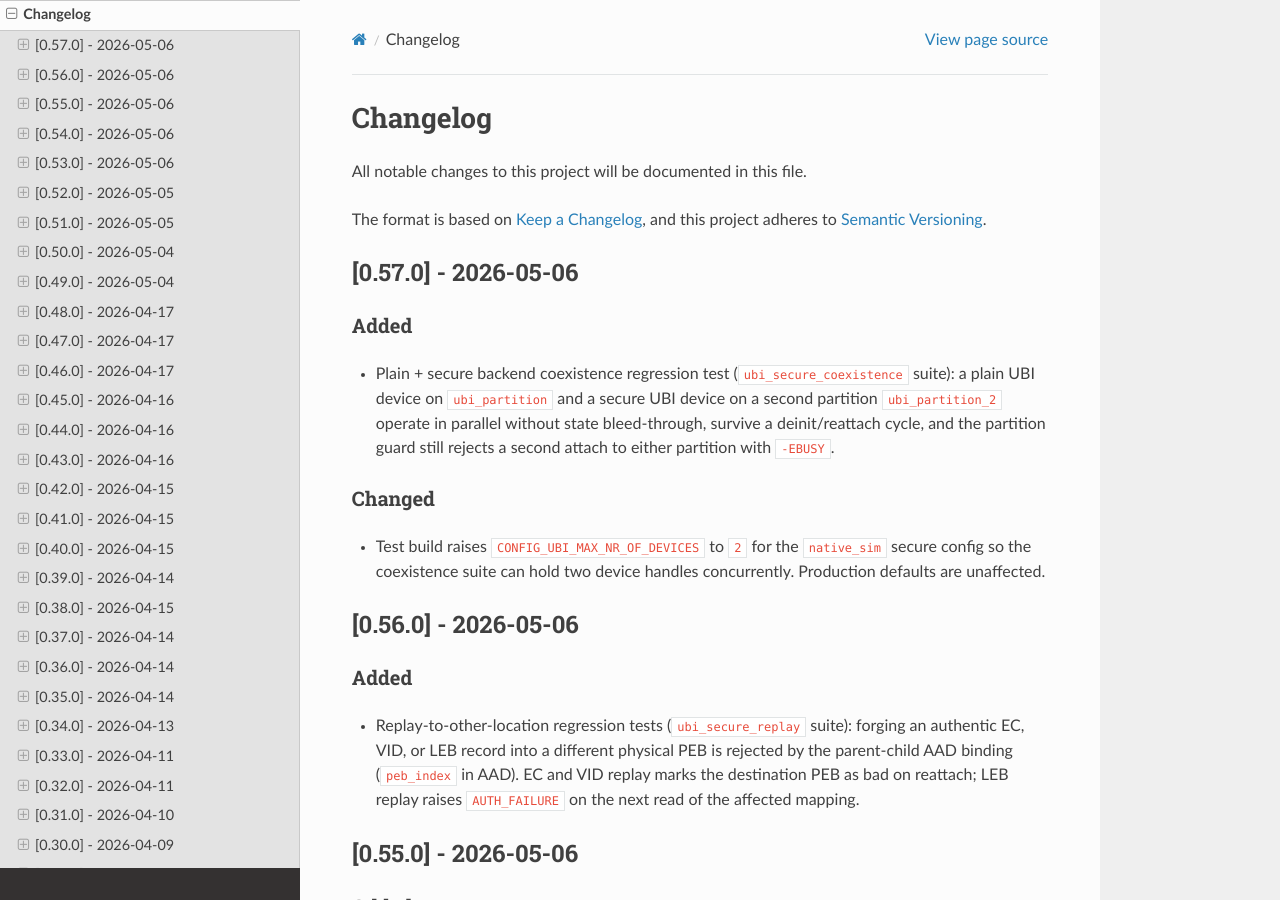
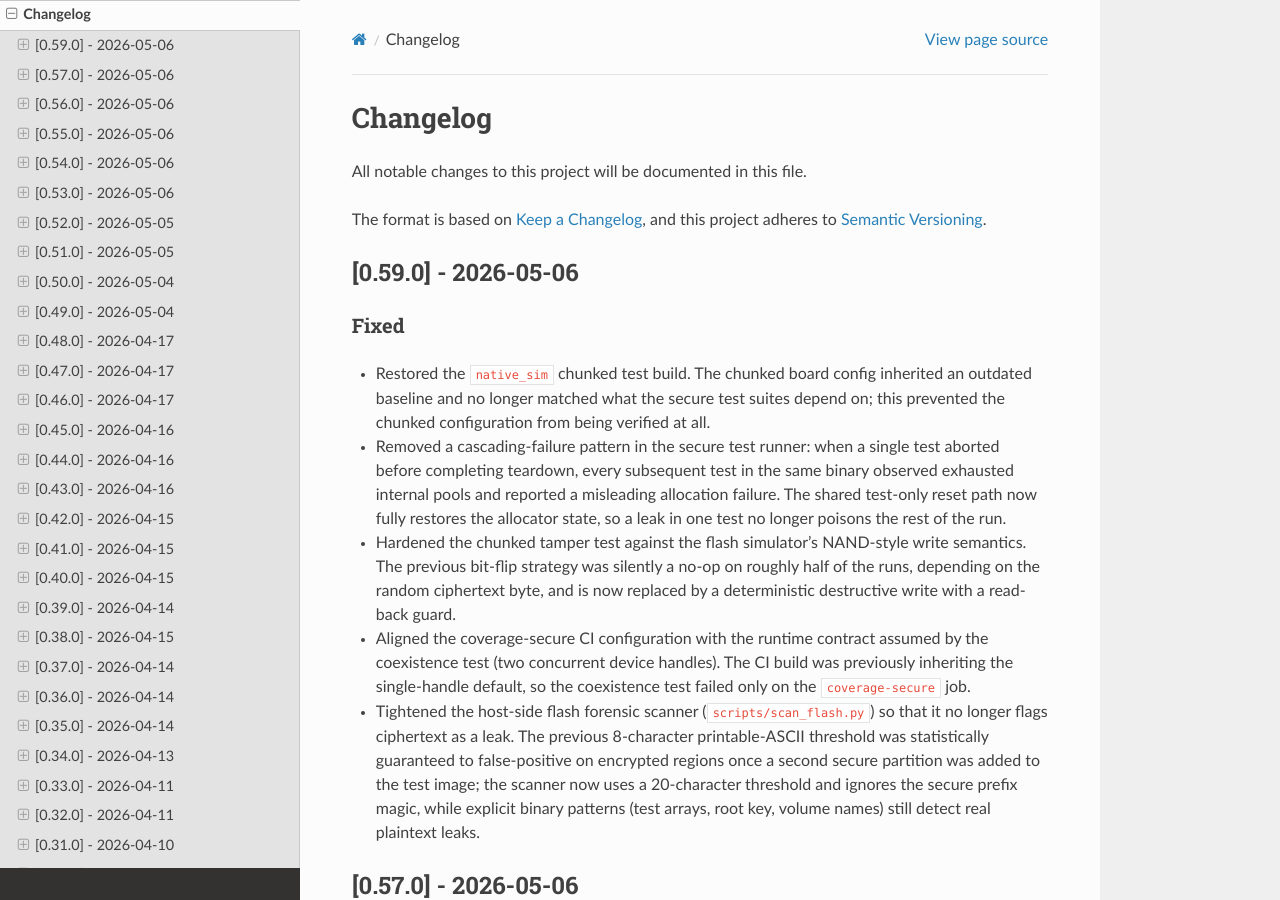
Before and after one commit to kamil-kielbasa/ubi, a Sphinx documentation site: the page built from doc/changelog.md, in a window 1280 px wide and 900 px high. Built offline with Sphinx 7.4.7 and the Read the Docs theme 3.1.0, drawn with Linux system fonts in a browser that asks for light colours; the version number could not be read and is left out.

Commit message:
chore: test env fixes

```diff
--- a/CHANGELOG.md
+++ b/CHANGELOG.md
@@ -4,6 +4,39 @@ All notable changes to this project will be documented in this file.
 
 The format is based on [Keep a Changelog](https://keepachangelog.com/en/1.1.0/),
 and this project adheres to [Semantic Versioning](https://semver.org/spec/v2.0.0.html).
+
+## [0.59.0] - 2026-05-06
+
+### Fixed
+
+- Restored the `native_sim` chunked test build. The chunked board
+  config inherited an outdated baseline and no longer matched what
+  the secure test suites depend on; this prevented the chunked
+  configuration from being verified at all.
+- Removed a cascading-failure pattern in the secure test runner:
+  when a single test aborted before completing teardown, every
+  subsequent test in the same binary observed exhausted internal
+  pools and reported a misleading allocation failure. The shared
+  test-only reset path now fully restores the allocator state, so
+  a leak in one test no longer poisons the rest of the run.
+- Hardened the chunked tamper test against the flash simulator's
+  NAND-style write semantics. The previous bit-flip strategy was
+  silently a no-op on roughly half of the runs, depending on the
+  random ciphertext byte, and is now replaced by a deterministic
+  destructive write with a read-back guard.
+- Aligned the coverage-secure CI configuration with the runtime
+  contract assumed by the coexistence test (two concurrent device
+  handles). The CI build was previously inheriting the single-handle
+  default, so the coexistence test failed only on the
+  `coverage-secure` job.
+- Tightened the host-side flash forensic scanner
+  (`scripts/scan_flash.py`) so that it no longer flags ciphertext as
+  a leak. The previous 8-character printable-ASCII threshold was
+  statistically guaranteed to false-positive on encrypted regions
+  once a second secure partition was added to the test image; the
+  scanner now uses a 20-character threshold and ignores the secure
+  prefix magic, while explicit binary patterns (test arrays, root
+  key, volume names) still detect real plaintext leaks.
 
 ## [0.57.0] - 2026-05-06
 
--- a/doc/conf.py
+++ b/doc/conf.py
@@ -17,7 +17,7 @@ _buildoc_path = (_confdir / '..' / 'build' / 'doc' / 'doxygen').resolve()
 project = 'UBI on Zephyr'
 copyright = '2026, Kamil Kielbasa'
 author = 'Kamil Kielbasa'
-version = '0.57.0'
+version = '0.59.0'
 
 # -- General configuration ---------------------------------------------------
 
```
Also changed, not shown: 5 other files.
